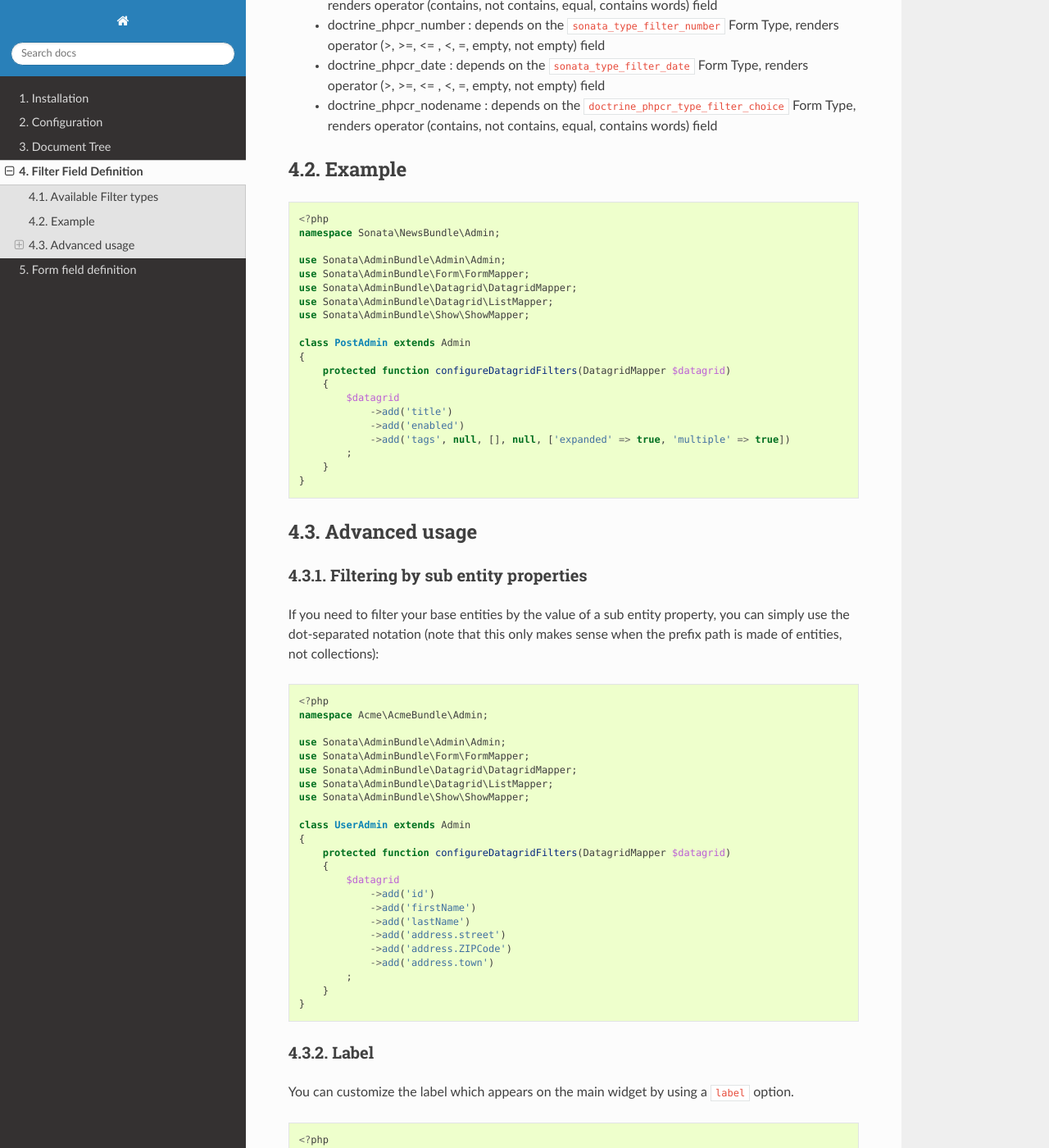
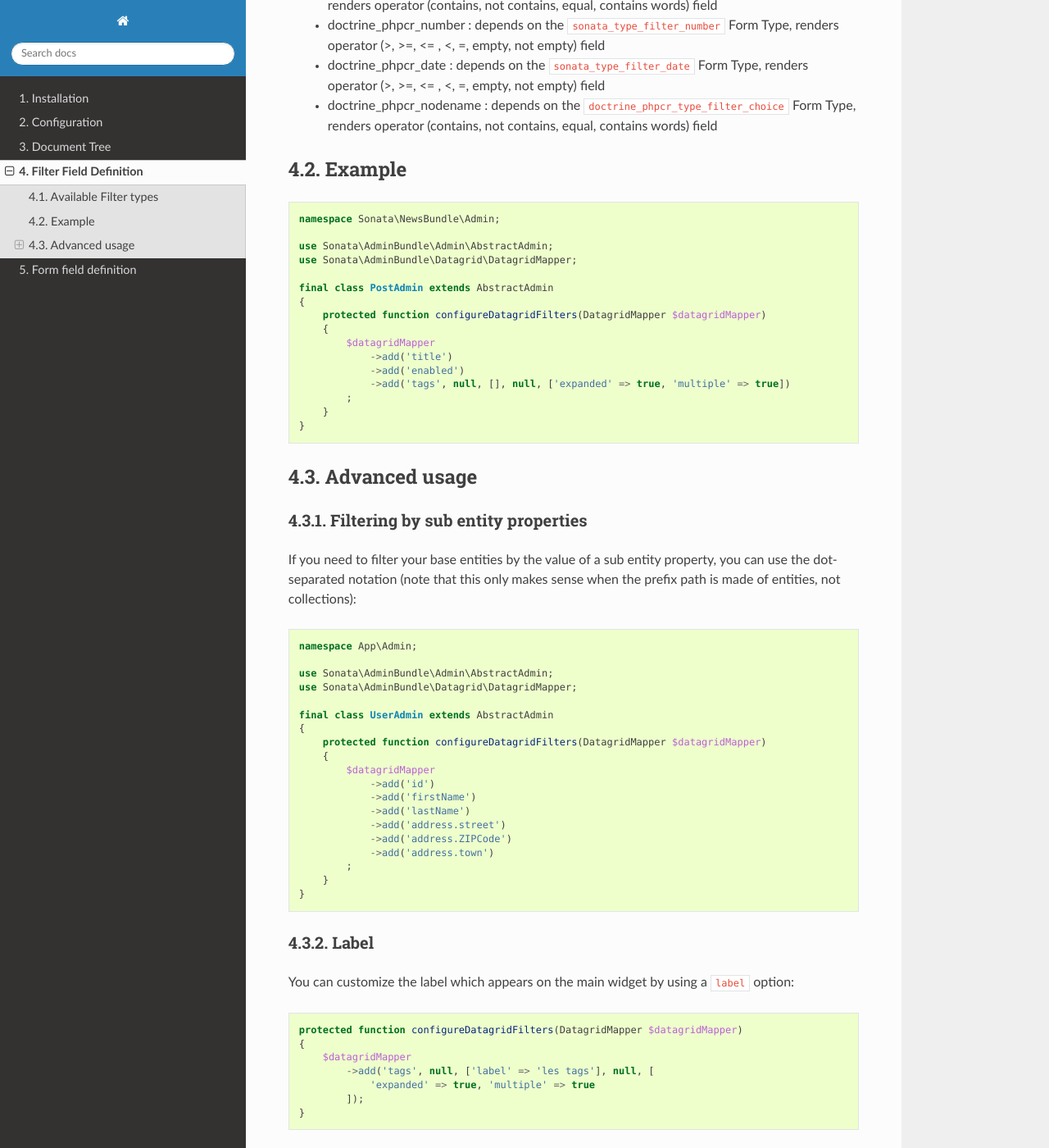
Before and after one commit to sonata-project/SonataDoctrinePhpcrAdminBundle, a Sphinx documentation site: the page built from docs/reference/filter_field_definition.rst, in a window 1280 px wide and 1400 px high, scrolled down 971 px. Shown: the whole window at 82% size. Built offline with Sphinx 7.4.7 and the Read the Docs theme 2.0.0, drawn with Linux system fonts in a browser that asks for light colours; some of the changed text lies outside the part shown.

Commit message:
[Docs] big cleanup (#545)

```diff
--- a/docs/reference/filter_field_definition.rst
+++ b/docs/reference/filter_field_definition.rst
@@ -38,20 +38,16 @@ Example
 
 .. code-block:: php
 
-    <?php
     namespace Sonata\NewsBundle\Admin;
 
-    use Sonata\AdminBundle\Admin\Admin;
-    use Sonata\AdminBundle\Form\FormMapper;
+    use Sonata\AdminBundle\Admin\AbstractAdmin;
     use Sonata\AdminBundle\Datagrid\DatagridMapper;
-    use Sonata\AdminBundle\Datagrid\ListMapper;
-    use Sonata\AdminBundle\Show\ShowMapper;
 
-    class PostAdmin extends Admin
+    final class PostAdmin extends AbstractAdmin
     {
-        protected function configureDatagridFilters(DatagridMapper $datagrid)
+        protected function configureDatagridFilters(DatagridMapper $datagridMapper)
         {
-            $datagrid
+            $datagridMapper
                 ->add('title')
                 ->add('enabled')
                 ->add('tags', null, [], null, ['expanded' => true, 'multiple' => true])
@@ -66,25 +62,19 @@ Filtering by sub entity properties
 ^^^^^^^^^^^^^^^^^^^^^^^^^^^^^^^^^^
 
 If you need to filter your base entities by the value of a sub entity property,
-you can simply use the dot-separated notation (note that this only makes sense
-when the prefix path is made of entities, not collections):
+you can use the dot-separated notation (note that this only makes sense
+when the prefix path is made of entities, not collections)::
 
-.. code-block:: php
+    namespace App\Admin;
 
-    <?php
-    namespace Acme\AcmeBundle\Admin;
+    use Sonata\AdminBundle\Admin\AbstractAdmin;
+    use Sonata\AdminBundle\Datagrid\DatagridMapper;
 
-    use Sonata\AdminBundle\Admin\Admin;
-    use Sonata\AdminBundle\Form\FormMapper;
-    use Sonata\AdminBundle\Datagrid\DatagridMapper;
-    use Sonata\AdminBundle\Datagrid\ListMapper;
-    use Sonata\AdminBundle\Show\ShowMapper;
-
-    class UserAdmin extends Admin
+    final class UserAdmin extends AbstractAdmin
     {
-        protected function configureDatagridFilters(DatagridMapper $datagrid)
+        protected function configureDatagridFilters(DatagridMapper $datagridMapper)
         {
-            $datagrid
+            $datagridMapper
                 ->add('id')
                 ->add('firstName')
                 ->add('lastName')
@@ -95,25 +85,18 @@ when the prefix path is made of entities, not collections):
         }
     }
 
-
 Label
 ^^^^^
 
-You can customize the label which appears on the main widget by using a ``label`` option.
+You can customize the label which appears on the main widget by using a ``label`` option::
 
-.. code-block:: php
-
-    <?php
-
-    protected function configureDatagridFilters(DatagridMapper $datagrid)
+    protected function configureDatagridFilters(DatagridMapper $datagridMapper)
     {
-        $datagrid
-            // ..
-            ->add('tags', null, ['label' => 'les tags'], null, ['expanded' => true, 'multiple' => true])
-            // ..
-        ;
+        $datagridMapper
+            ->add('tags', null, ['label' => 'les tags'], null, [
+                'expanded' => true, 'multiple' => true
+            ]);
     }
-
 
 Callback
 ^^^^^^^^
@@ -122,22 +105,16 @@ To create a custom callback filter, two methods need to be implemented; one to
 define the field type and one to define how to use the field's value. The
 latter shall return wether the filter actually is applied to the queryBuilder
 or not. In this example, ``getWithOpenCommentField`` and ``getWithOpenCommentFilter``
-implement this functionality.
+implement this functionality::
 
-.. code-block:: php
-
-    <?php
     namespace Sonata\NewsBundle\Admin;
 
-    use Sonata\AdminBundle\Admin\Admin;
-    use Sonata\AdminBundle\Form\FormMapper;
+    use Sonata\AdminBundle\Admin\AbstractAdmin;
     use Sonata\AdminBundle\Datagrid\DatagridMapper;
-    use Sonata\AdminBundle\Datagrid\ListMapper;
-    use Sonata\AdminBundle\Show\ShowMapper;
 
     use Application\Sonata\NewsBundle\Document\Comment;
 
-    class PostAdmin extends Admin
+    final class PostAdmin extends AbstractAdmin
     {
         protected function configureDatagridFilters(DatagridMapper $datagridMapper)
         {
@@ -185,19 +162,16 @@ Filtering Fields and Case Sensitivity
 
 The default behaviour when filtering is to compare values in a case sensitive manner.
 For example "Test" is not the same as "test". Depending on your use case, you might want case insensitive filtering.
-To make the filter case insensitive, use the ``compare_case_insensitive`` option for the string filter:
+To make the filter case insensitive, use the ``compare_case_insensitive`` option for the string filter::
 
-.. code-block:: php
+    namespace App\Admin;
 
-    <?php
-    namespace My\AppBundle\Admin;
-
-    use Sonata\AdminBundle\Admin\Admin;
+    use Sonata\AdminBundle\Admin\AbstractAdmin;
     use Sonata\AdminBundle\Datagrid\DatagridMapper;
 
     use Application\Sonata\NewsBundle\Document\Comment;
 
-    class PostAdmin extends Admin
+    final class PostAdmin extends AbstractAdmin
     {
         protected function configureDatagridFilters(DatagridMapper $datagridMapper)
         {
```
Also changed, not shown: docs/reference/configuration.rst (+7 -4 lines), docs/reference/document_tree.rst (+44 -33 lines), docs/reference/form_field_definition.rst (+7 -13 lines), docs/reference/installation.rst (+13 -31 lines).
